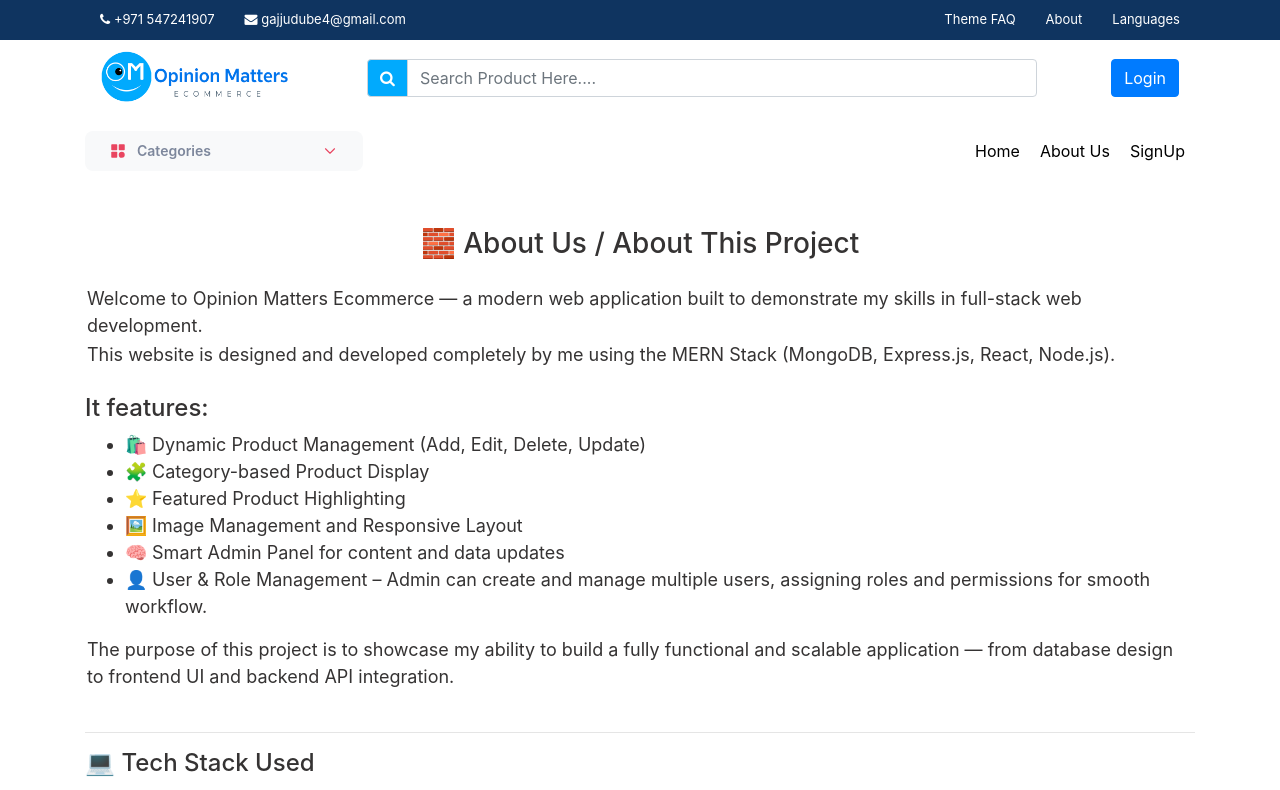
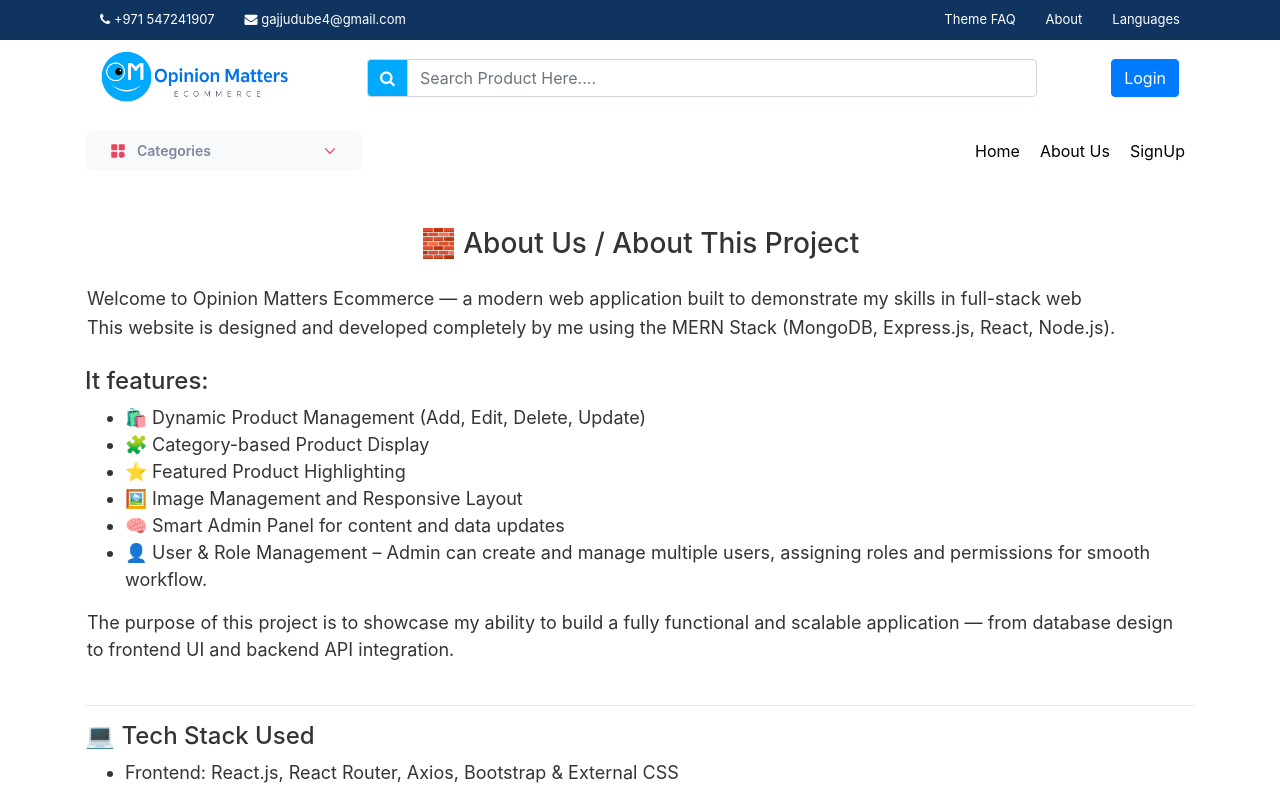
Before and after one commit to Egreeb/Opinion_Matters_Ecommers_Front_End, a React (Vite) app: page /about in a window 1280 px wide. Shown: the top 790 px of the page. Built offline with nearby package versions, Linux system fonts and the light colour scheme; no server answers.

Commit message:
Update about.jsx

```diff
--- a/src/components/Client/about.jsx
+++ b/src/components/Client/about.jsx
@@ -5,7 +5,7 @@ const about = () => {
     <>
     <div className='container about'>
         <h3 className='text center mb-4 mt-4 text-center'>🧱 About Us / About This Project</h3>
-        <p>Welcome to Opinion Matters Ecommerce — a modern web application built to demonstrate my skills in full-stack web development.</p>
+        <p>Welcome to Opinion Matters Ecommerce — a modern web application built to demonstrate my skills in full-stack web</p>
         <p>This website is designed and developed completely by me using the MERN Stack (MongoDB, Express.js, React, Node.js).</p>
         <br />
         <h4>It features:</h4>
```
